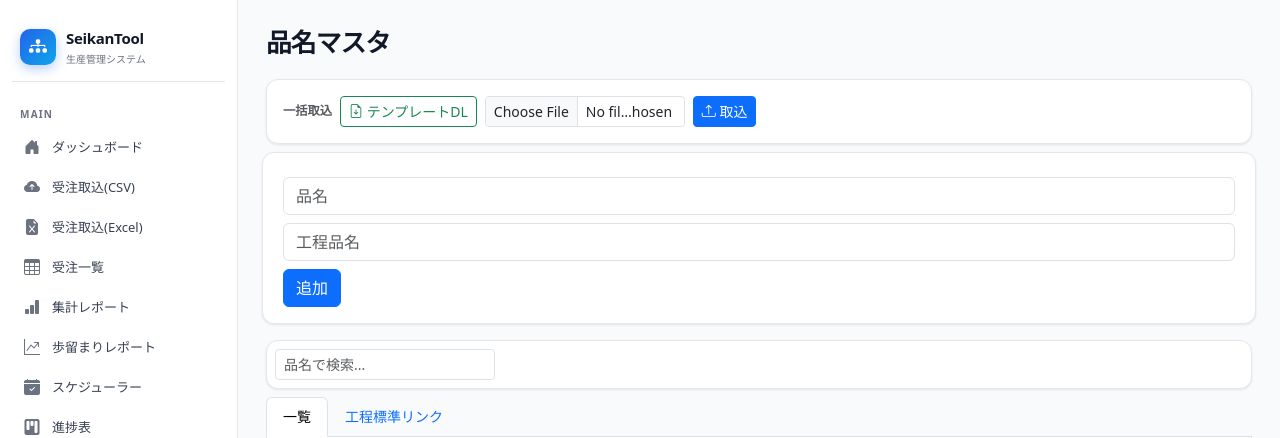
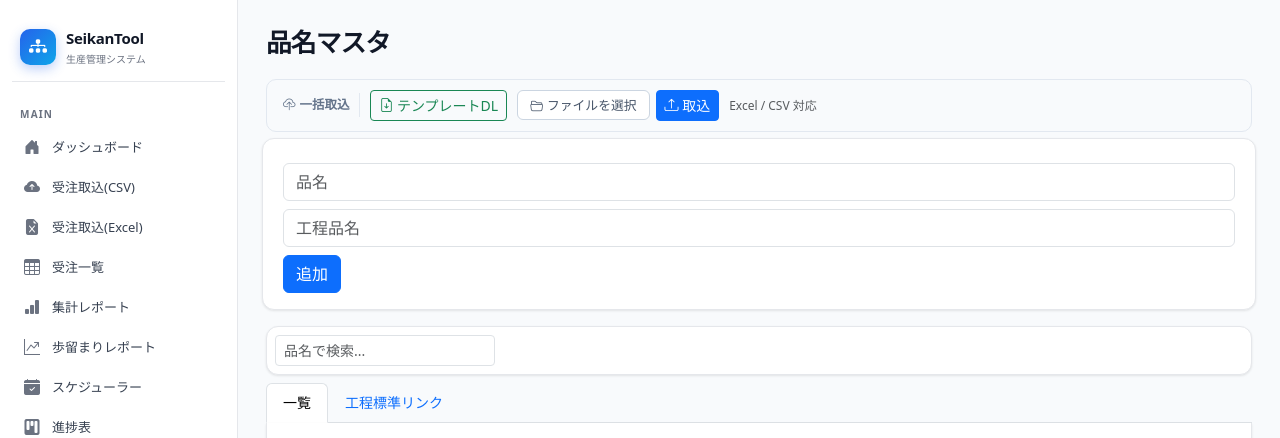
Before and after one commit to kanonsanyes-dot/seikan-tool, a Flask app: page /masters/products in a window 1280 px wide. Shown: the top 438 px of the page. Run offline with Flask 3, Linux system fonts and the light colour scheme; data that the repository does not hold is empty.

Commit message:
fix: unify import toolbar UI across all master screens, remove duplicate import section
- Add .import-bar, .file-label, .file-upload-wrap, .bulk-action-bar to style.css
- Replace raw file inputs with hidden-input + styled-label pattern in all 5 master templates
- Remove deprecated 工程キャパExcel取込 card from process_masters.html (referenced removed routes)
- Fix duplicate id= on bulkForm in customers.html

Co-Authored-By: Claude Sonnet 4.6 <noreply@anthropic.com>
Claude-Session: https://claude.ai/code/session_01Y392HkrQfksmJ3DivpXaMe

```diff
--- a/static/css/style.css
+++ b/static/css/style.css
@@ -607,3 +607,64 @@ body {
   .kpi-grid { grid-template-columns: 1fr; }
   .dashboard-panel { padding: 12px 14px; }
 }
+
+/* ── マスタ共通：取込バー ── */
+.import-bar {
+  display: flex;
+  align-items: center;
+  gap: 10px;
+  flex-wrap: wrap;
+  padding: 10px 16px;
+  background: #F8FAFC;
+  border: 1px solid #E2E8F0;
+  border-radius: 10px;
+  margin-bottom: 14px;
+}
+.import-bar .import-label {
+  font-size: .78rem;
+  font-weight: 700;
+  color: #64748B;
+  white-space: nowrap;
+}
+.import-bar .file-upload-wrap {
+  display: flex;
+  align-items: center;
+  gap: 6px;
+}
+.import-bar .file-upload-wrap input[type="file"] {
+  width: 0;
+  height: 0;
+  opacity: 0;
+  position: absolute;
+}
+.import-bar .file-label {
+  display: inline-flex;
+  align-items: center;
+  gap: 4px;
+  padding: 4px 12px;
+  border: 1px solid #CBD5E1;
+  border-radius: 6px;
+  background: #fff;
+  font-size: .8rem;
+  color: #475569;
+  cursor: pointer;
+  white-space: nowrap;
+  max-width: 180px;
+  overflow: hidden;
+  text-overflow: ellipsis;
+}
+.import-bar .file-label:hover { background: #F1F5F9; border-color: #94A3B8; }
+.import-bar .divider { width: 1px; height: 24px; background: #E2E8F0; }
+
+/* ── マスタ共通：一括操作バー ── */
+.bulk-action-bar {
+  display: none;
+  align-items: center;
+  gap: 8px;
+  padding: 6px 12px;
+  background: #EFF6FF;
+  border: 1px solid #BFDBFE;
+  border-radius: 8px;
+  margin-bottom: 8px;
+}
+.bulk-action-bar.show { display: flex; }
--- a/templates/masters/products.html
+++ b/templates/masters/products.html
@@ -1,24 +1,22 @@
 {% extends 'base.html' %}
 {%- block h1 -%}品名マスタ{%- endblock -%}
 {% block content %}
-<style>
-.master-toolbar { display:flex; gap:8px; align-items:center; flex-wrap:wrap; }
-.bulk-bar { display:none; gap:8px; align-items:center; }
-.bulk-bar.show { display:flex; }
-</style>
-
-{# ── インポート / テンプレートDL ── #}
-<div class="card p-3 mb-3">
-  <div class="master-toolbar">
-    <span class="fw-bold small text-muted">一括取込</span>
-    <a href="{{ url_for('masters.products_template') }}" class="btn btn-sm btn-outline-success">
-      <i class="bi bi-file-earmark-arrow-down"></i> テンプレートDL
-    </a>
-    <form method="post" action="{{ url_for('masters.import_products') }}" enctype="multipart/form-data" class="d-flex gap-2 align-items-center">
-      <input type="file" name="file" accept=".xlsx,.csv" class="form-control form-control-sm" style="width:200px" required>
-      <button type="submit" class="btn btn-sm btn-primary"><i class="bi bi-upload"></i> 取込</button>
-    </form>
-  </div>
+{# ── 取込バー ── #}
+<div class="import-bar">
+  <span class="import-label"><i class="bi bi-cloud-upload me-1"></i>一括取込</span>
+  <div class="divider"></div>
+  <a href="{{ url_for('masters.products_template') }}" class="btn btn-sm btn-outline-success">
+    <i class="bi bi-file-earmark-arrow-down"></i> テンプレートDL
+  </a>
+  <form method="post" action="{{ url_for('masters.import_products') }}" enctype="multipart/form-data" class="file-upload-wrap">
+    <label class="file-label" for="importFileProd">
+      <i class="bi bi-folder2-open"></i> <span id="fileLabelProd">ファイルを選択</span>
+    </label>
+    <input type="file" id="importFileProd" name="file" accept=".xlsx,.csv"
+           onchange="document.getElementById('fileLabelProd').textContent=this.files[0]?.name||'ファイルを選択'">
+    <button type="submit" class="btn btn-sm btn-primary"><i class="bi bi-upload"></i> 取込</button>
+  </form>
+  <span class="text-muted" style="font-size:.75rem;">Excel / CSV 対応</span>
 </div>
 
 {# ── 追加フォーム ── #}
@@ -31,7 +29,7 @@
 {# ── 検索 & 一括操作バー ── #}
 <div class="card p-2 mb-2 d-flex flex-row gap-3 align-items-center flex-wrap">
   <input type="text" id="searchBox" class="form-control form-control-sm" placeholder="品名で検索..." style="max-width:220px" oninput="filterTable()">
-  <form method="post" action="{{ url_for('masters.bulk_delete_products') }}" id="bulkForm" class="bulk-bar">
+  <form method="post" action="{{ url_for('masters.bulk_delete_products') }}" id="bulkForm" class="bulk-action-bar">
     <span class="small text-muted"><span id="selCount">0</span>件選択中</span>
     <button type="submit" class="btn btn-sm btn-danger" onclick="return confirm('選択した品名を削除しますか？')">
       <i class="bi bi-trash"></i> 一括削除
```
Also changed, not shown: templates/masters/customers.html (+32 -30 lines), templates/masters/process_capacity.html (+16 -18 lines), templates/masters/process_masters.html (+16 -24 lines), templates/masters/process_standards.html (+17 -19 lines).
